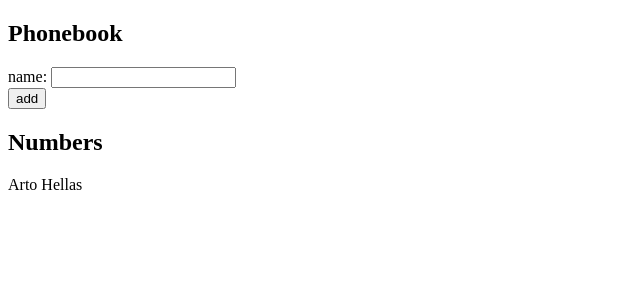
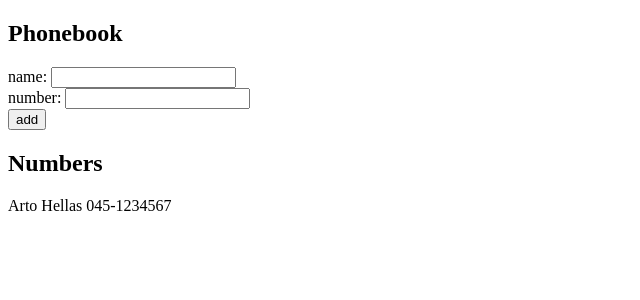
Before and after one commit to mikaton/mooc_fullstack_open_2020, a React (Create React App) app in the folder osa2/puhelinluettelo/: page / in a window 1280 px wide. Shown: the top 300 px of the page, without its empty margins (0-640 px from the left). Built offline with nearby package versions, Linux system fonts and the light colour scheme.

Commit message:
tehtävä 2.8

```diff
--- a/osa2/puhelinluettelo/src/App.js
+++ b/osa2/puhelinluettelo/src/App.js
@@ -1,13 +1,17 @@
 import React, { useState } from "react";
 
 function App() {
-  const [persons, setPersons] = useState([{ name: "Arto Hellas" }]);
+  const [persons, setPersons] = useState([
+    { name: "Arto Hellas", number: "045-1234567" },
+  ]);
 
   const [newName, setNewName] = useState("");
 
+  const [newNumber, setNewNumber] = useState("");
+
   const handleAddNewPerson = event => {
     event.preventDefault();
-    const newPerson = { name: newName };
+    const newPerson = { name: newName, number: newNumber };
     if (persons.find(person => person.name === newName)) {
       alert(`${newName} is already in the phonebook.`);
     } else {
@@ -16,8 +20,12 @@
     }
   };
 
-  const handleInputChange = event => {
+  const handleInputNameChange = event => {
     setNewName(event.target.value);
+  };
+
+  const handleInputNumberChange = event => {
+    setNewNumber(event.target.value);
   };
 
   return (
@@ -25,7 +33,10 @@
       <h2>Phonebook</h2>
       <form onSubmit={handleAddNewPerson}>
         <div>
-          name: <input value={newName} onChange={handleInputChange} />
+          name: <input value={newName} onChange={handleInputNameChange} />
+        </div>
+        <div>
+          number: <input value={newNumber} onChange={handleInputNumberChange} />
         </div>
         <div>
           <button type="submit">add</button>
@@ -33,7 +44,9 @@
       </form>
       <h2>Numbers</h2>
       {persons.map(person => (
-        <p key={person.name}>{person.name}</p>
+        <p key={person.name}>
+          {person.name} {person.number}
+        </p>
       ))}
     </div>
   );
```
